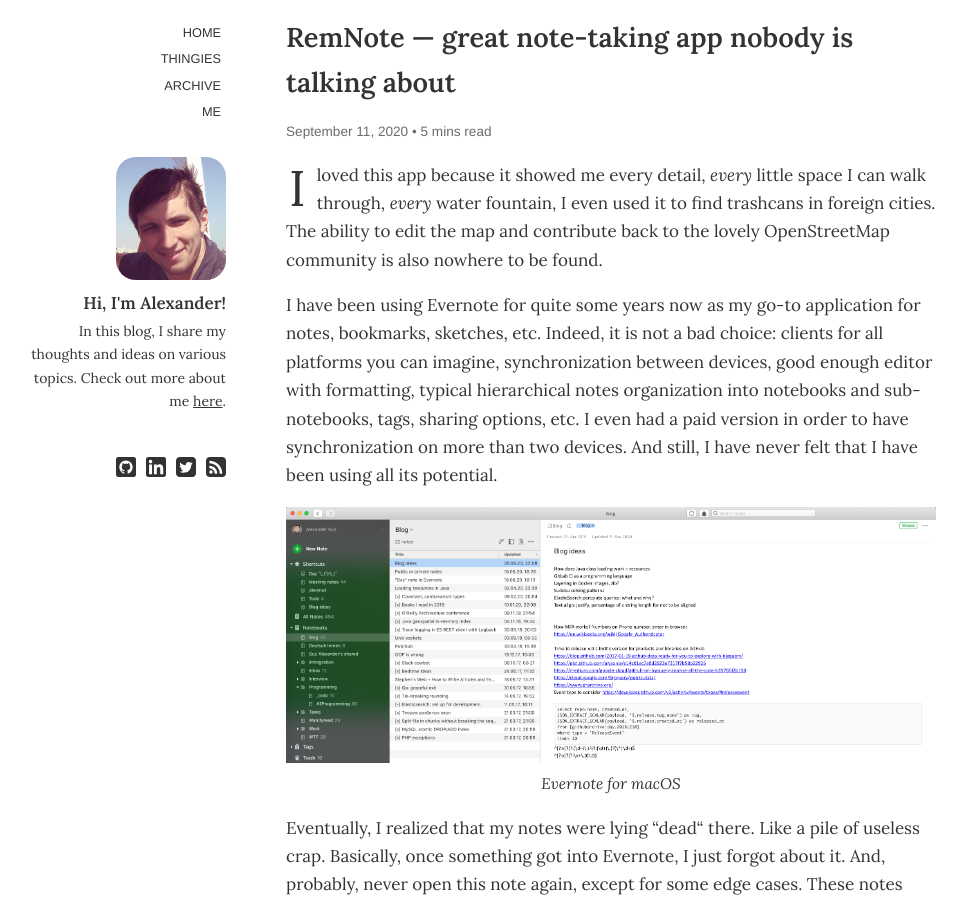
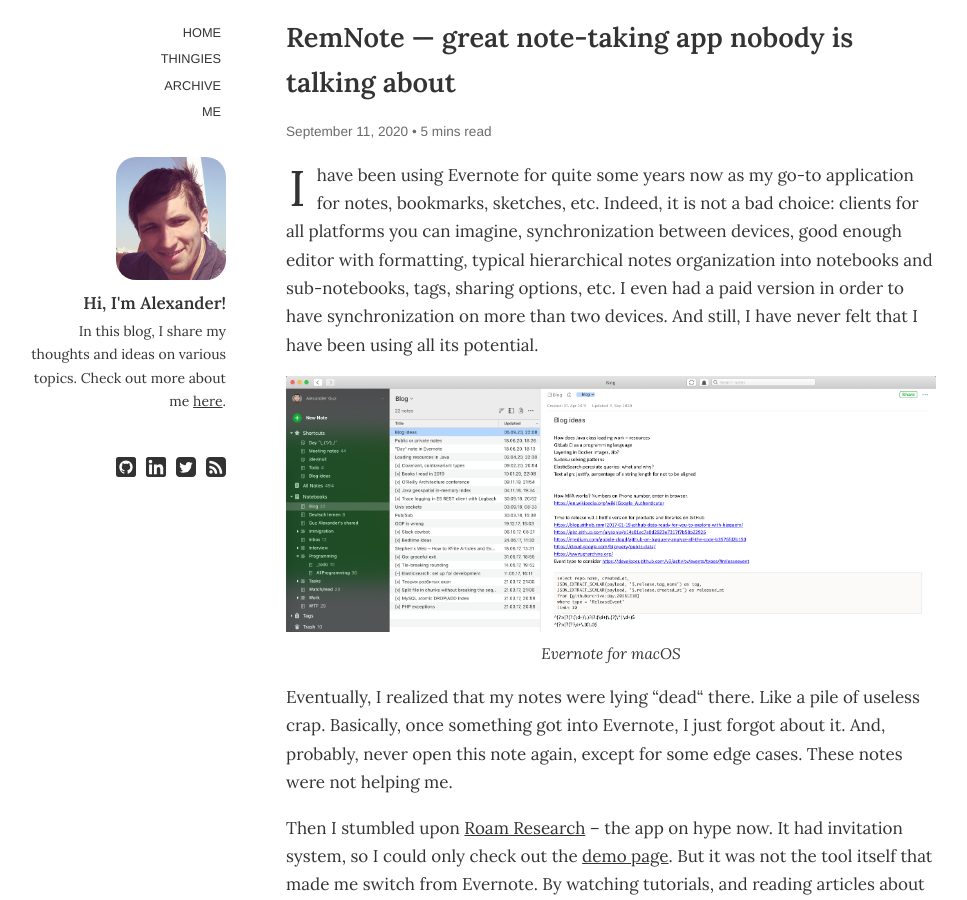
Before and after one commit to kalimatas/kalimatas.github.com, a Jekyll site: the page built from _posts/2020-09-11-notes-apps-fatigue.md, in a window 1280 px wide and 900 px high. Shown: the whole window, without its empty margins (29-996 px from the left). Built offline with Jekyll 4.4.1, drawn with Linux system fonts in a browser that asks for light colours; comment, search, counter and statistics services are not loaded.

Commit message:
Fix notes post

```diff
--- a/_posts/2020-09-11-notes-apps-fatigue.md
+++ b/_posts/2020-09-11-notes-apps-fatigue.md
@@ -5,10 +5,6 @@
 			 But is it the final choice?"
 date: 2020-09-11 21:30
 ---
-
-I loved this app because it showed me every detail, *every* little space I can walk through, *every* water
-fountain, I even used it to find trashcans in foreign cities. The ability to edit the map and contribute
-back to the lovely OpenStreetMap community is also nowhere to be found.
 
 I have been using Evernote for quite some years now as my go-to application for
 notes, bookmarks, sketches, etc. Indeed, it is not a bad choice: clients for all platforms
```
